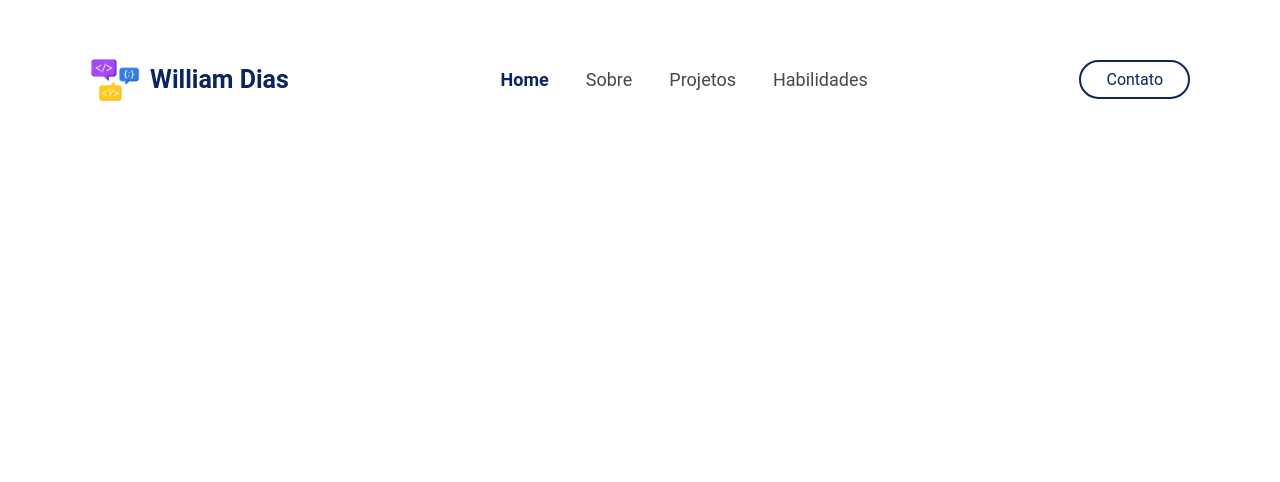
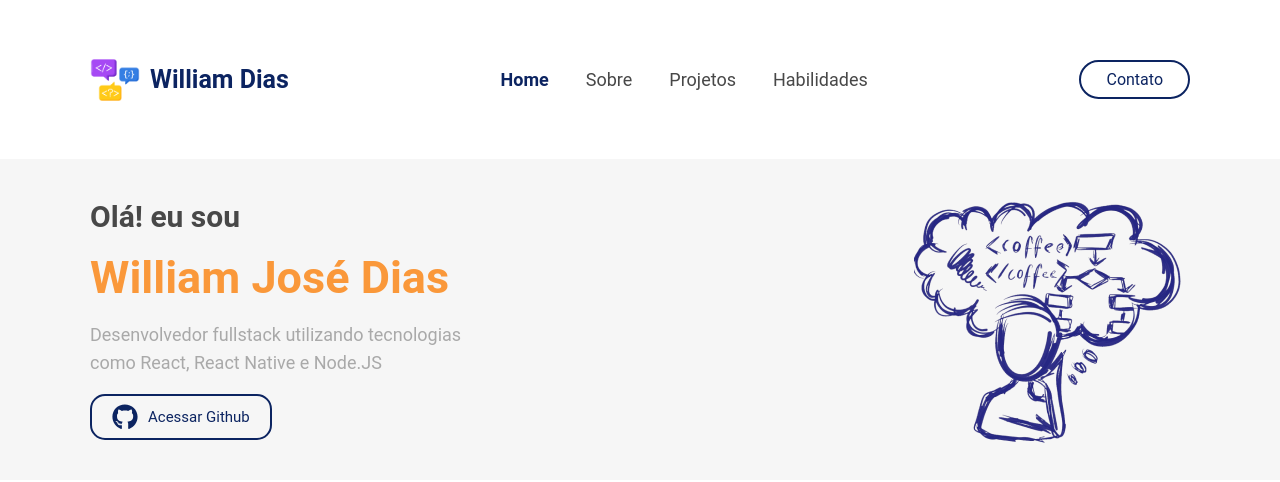
Before and after one commit to WilliamWJD/portfolio, a React (Create React App) app: page / in a window 1280 px wide. Shown: the top 482 px of the page. Built offline with nearby package versions, Linux system fonts and the light colour scheme.

Commit message:
criando componente info

```diff
--- /dev/null
+++ b/src/components/Info/index.tsx
@@ -0,0 +1,25 @@
+import { FaGithub } from 'react-icons/fa';
+
+import { Container, Content, InfoDetail } from './styles';
+
+import infoImg from '../../assets/info-img.png';
+
+export function Info(){
+    return(
+        <Container>
+            <Content>
+                <InfoDetail>
+                    <strong>Olá! eu sou</strong>
+                    <h1>William José Dias</h1>
+                    <p>Desenvolvedor fullstack utilizando tecnologias como React, React Native e Node.JS</p>
+                    <button>
+                        <FaGithub color="#0C2461" size={ 26 }/>
+                        Acessar Github
+                    </button>
+                </InfoDetail>
+
+                <img src={infoImg} alt="Info Image" />
+            </Content>
+        </Container>
+    )
+}
--- /dev/null
+++ b/src/components/Info/styles.ts
@@ -0,0 +1,61 @@
+import styled from 'styled-components';
+
+export const Container = styled.div`
+    width: 100%;
+    background-color: #F6F6F6;
+    height:321px;
+
+    display: flex;
+    align-items: center;
+    justify-content: center;
+`;
+
+export const Content = styled.div`
+    width:100%;
+    max-width: 1100px;
+    margin: 0 auto;
+
+    display: flex;
+    justify-content: space-between;
+    align-items: center;
+`;
+
+export const InfoDetail = styled.div`
+    strong{
+        font-size: 30px;
+        color: #484848;
+        margin-bottom: 17px;
+        display: flex;
+    }
+
+    h1{
+        font-size: 45px;
+        color: #FA983A;
+        margin-bottom: 17px;
+    }
+
+    p{
+        font-size: 18px;
+        color: #A9A9A9;
+        margin-bottom: 17px;
+        width: 387px;
+        line-height: 28px;
+    }
+
+    button{
+        padding: 8px 20px;
+        border-radius: 15px;
+        color: #0C2461;
+        background-color: #F6F6F6;
+        font-size:15px;
+        border: 2px solid #0C2461;
+        transition: background-color 0.5s;
+
+        display: flex;
+        align-items: center;
+
+        svg{
+            margin-right:10px;
+        }
+    }
+`;
--- a/src/pages/home/index.tsx
+++ b/src/pages/home/index.tsx
@@ -1,11 +1,13 @@
 import { Container } from './styles';
 
 import { Header } from '../../components/Header';
+import { Info } from '../../components/Info';
 
 export function Home(){
     return(
         <Container>
             <Header/>
+            <Info/>
         </Container>
     )
 }
```
Also changed, not shown: src/assets/info-img.png (added).
